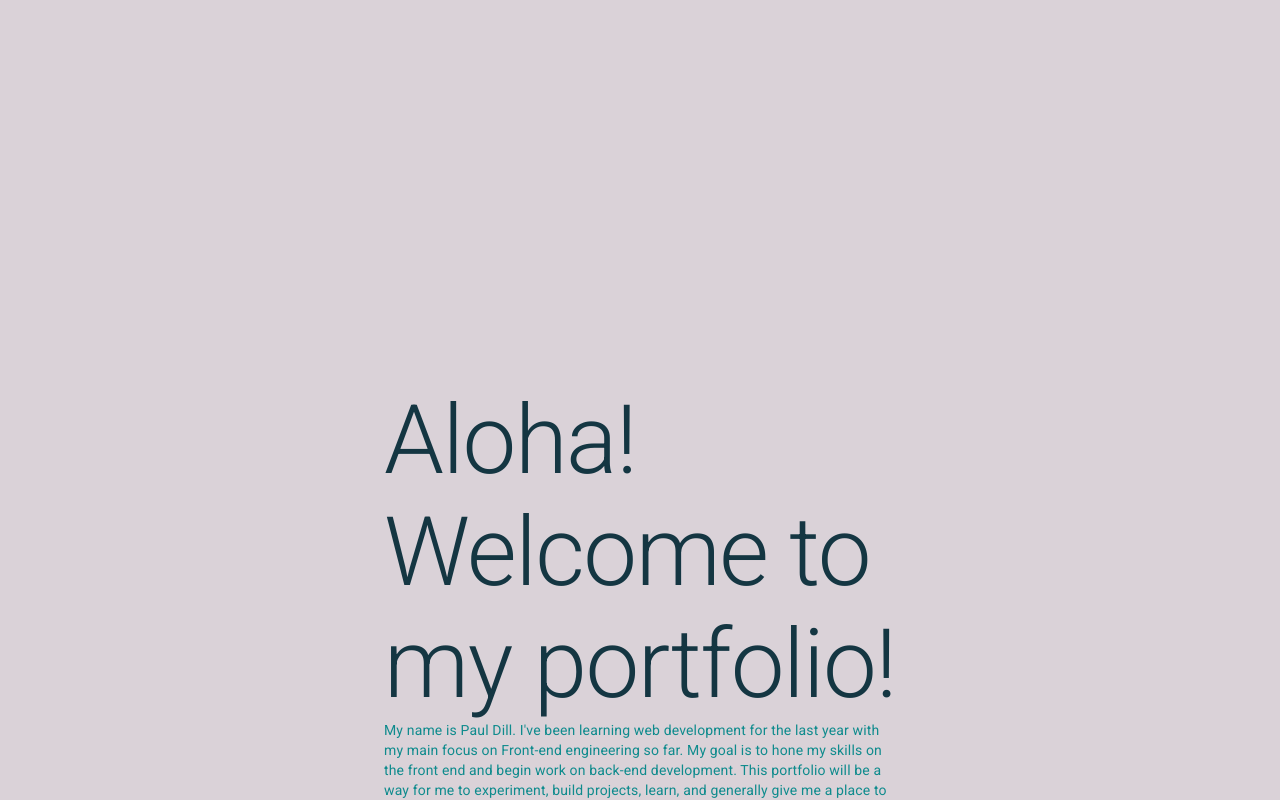
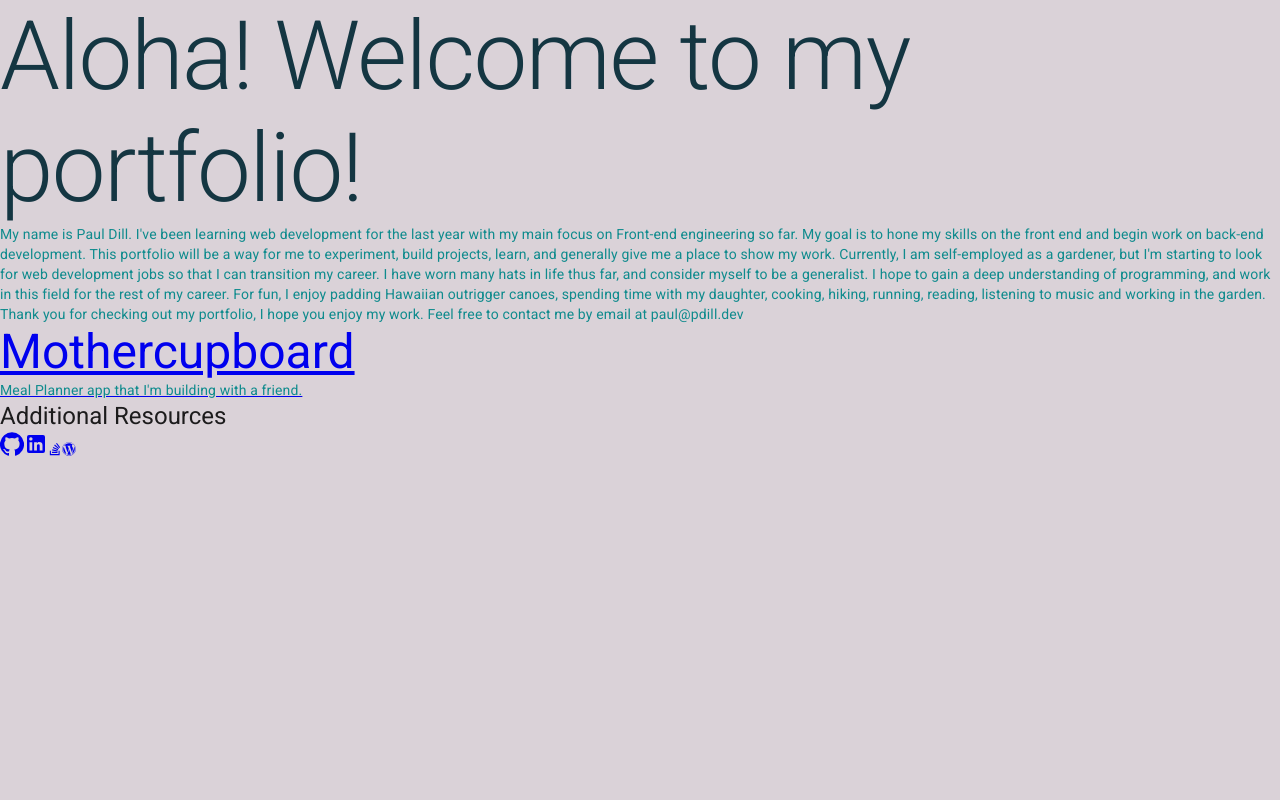
Before and after one commit to Dillweed5446/pdill.dev, a Next.js app in the folder pdill.dev/: page / in a window 1280 px wide. Shown: the top 800 px of the page. Built offline with nearby package versions, Linux system fonts and the light colour scheme.

Commit message:
Remove margin, remove Theme wrapper from index.js

```diff
--- a/pdill.dev/pages/index.js
+++ b/pdill.dev/pages/index.js
@@ -1,20 +1,17 @@
 import Head from 'next/head'
 import React from 'react'
 // import Link from 'next/link'
-import theme from '../src/theme'
-import { ThemeProvider } from '@material-ui/core/styles'
 import Typography from '@material-ui/core/Typography'
 
 
 export default function Home () {
   return (
-    <ThemeProvider theme={theme}>
     <div className="container" >
       <Head>
         <title>Paul Dill portfolio</title>
       </Head>
 
-      <main style={{margin: "30%"}}>
+      <main >
         <Typography variant="h1" className="title" color="primary" >
         Aloha!  Welcome to my portfolio!
         </Typography>
@@ -205,6 +202,5 @@ export default function Home () {
         }
       `}</style> */}
     </div>
-    </ThemeProvider>
   )
 }
```
